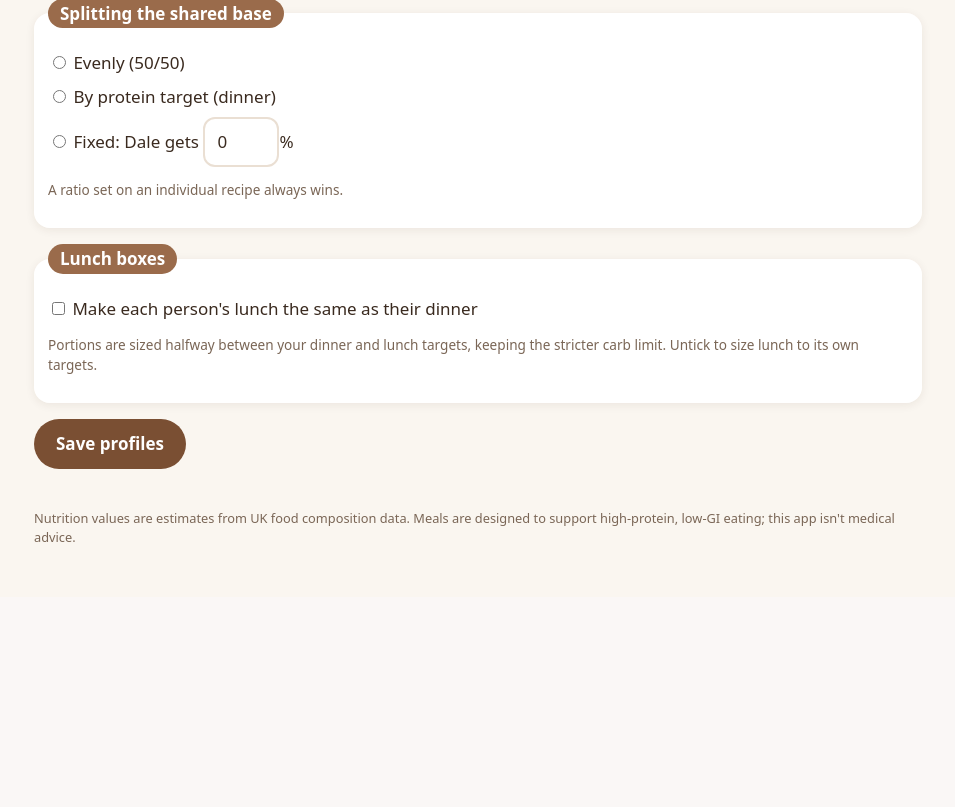
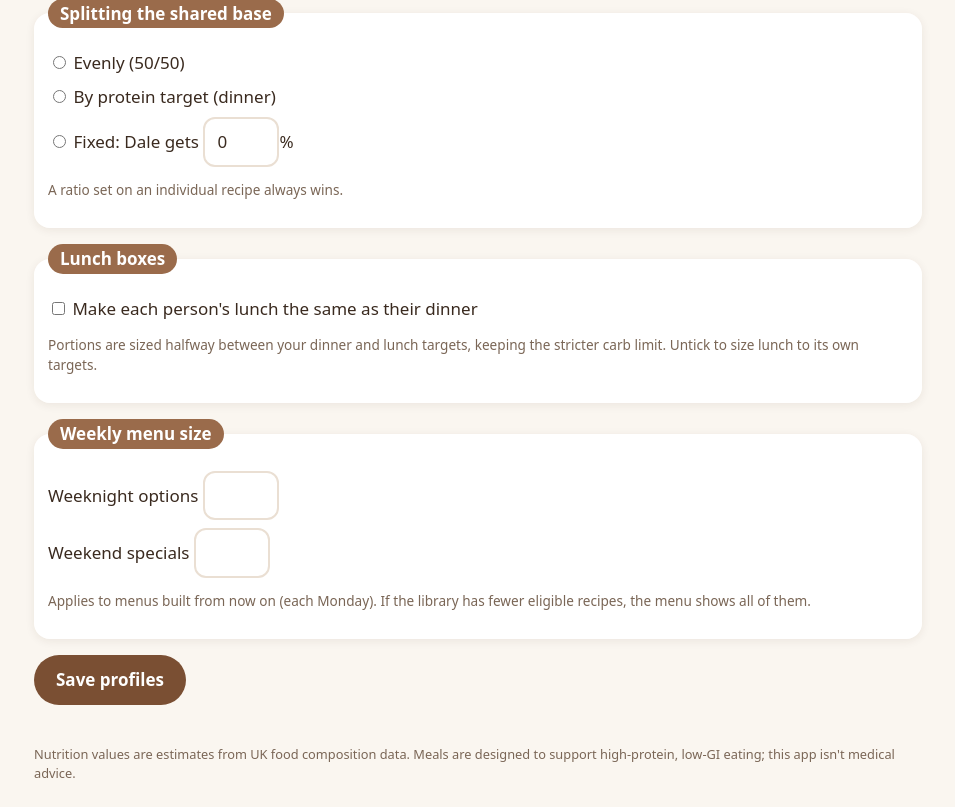
Before and after one commit to dajones91/hormonious, a Flask app: template app/templates/profiles.html in a window 1280 px wide. Shown: the part 203-1010 px from the top of the page, without its empty margins (162-1117 px from the left). Before the commit the page ends 745 px from the top, so only its background shows below. Run offline with Flask 3, Linux system fonts and the light colour scheme; the template is opened without the code that fills it, so the values that code supplies are empty; some libraries are stand-ins or nearby versions.

Commit message:
Menus offer 20 weeknight and 10 weekend options, editable on Profiles
Co-Authored-By: Claude Opus 5.5 <noreply@anthropic.com>

```diff
--- a/app/templates/profiles.html
+++ b/app/templates/profiles.html
@@ -43,6 +43,16 @@ Jade may want to check hers with her GP or a dietitian.</p>
     <p class="muted small">Portions are sized halfway between your dinner and lunch targets, keeping the stricter carb limit.
       Untick to size lunch to its own targets.</p>
   </fieldset>
+
+  <fieldset>
+    <legend>Weekly menu size</legend>
+    <label>Weeknight options <input type="number" class="short" min="1" max="50" name="weeknight_options"
+           value="{{ settings.get('weeknight_options', 20) }}"></label>
+    <label>Weekend specials <input type="number" class="short" min="1" max="30" name="weekend_options"
+           value="{{ settings.get('weekend_options', 10) }}"></label>
+    <p class="muted small">Applies to menus built from now on (each Monday). If the library has fewer eligible
+      recipes, the menu shows all of them.</p>
+  </fieldset>
   <button type="submit">Save profiles</button>
 </form>
 {% endblock %}
--- a/app/views.py
+++ b/app/views.py
@@ -487,6 +487,12 @@ def profiles():
                 raise ValueError("unknown split mode")
             set_setting(session, "split_mode", mode)
             set_setting(session, "same_lunch_as_dinner", request.form.get("same_lunch_as_dinner") == "on")
+            for key, top in (("weeknight_options", 50), ("weekend_options", 30)):
+                if request.form.get(key):
+                    count = int(request.form[key])
+                    if not 1 <= count <= top:
+                        raise ValueError(f"menu size must be between 1 and {top}")
+                    set_setting(session, key, count)
             dale = float(request.form.get("fixed_dale", 55)) / 100
             if not 0 < dale < 1:
                 raise ValueError("Dale's share must be between 1 and 99%")
--- a/data/household.json
+++ b/data/household.json
@@ -16,8 +16,8 @@
   "settings": {
     "split_mode": "even",
     "fixed_split": {"dale": 0.55, "jade": 0.45},
-    "weeknight_options": 11,
-    "weekend_options": 3,
+    "weeknight_options": 20,
+    "weekend_options": 10,
     "friday_plan": false,
     "same_lunch_as_dinner": true,
     "cooldown_weeks": {"5": 2, "4": 4, "3": 10},
```
Also changed, not shown: CLAUDE.md (+1 -1 lines), tests/test_web.py (+27 -2 lines).
